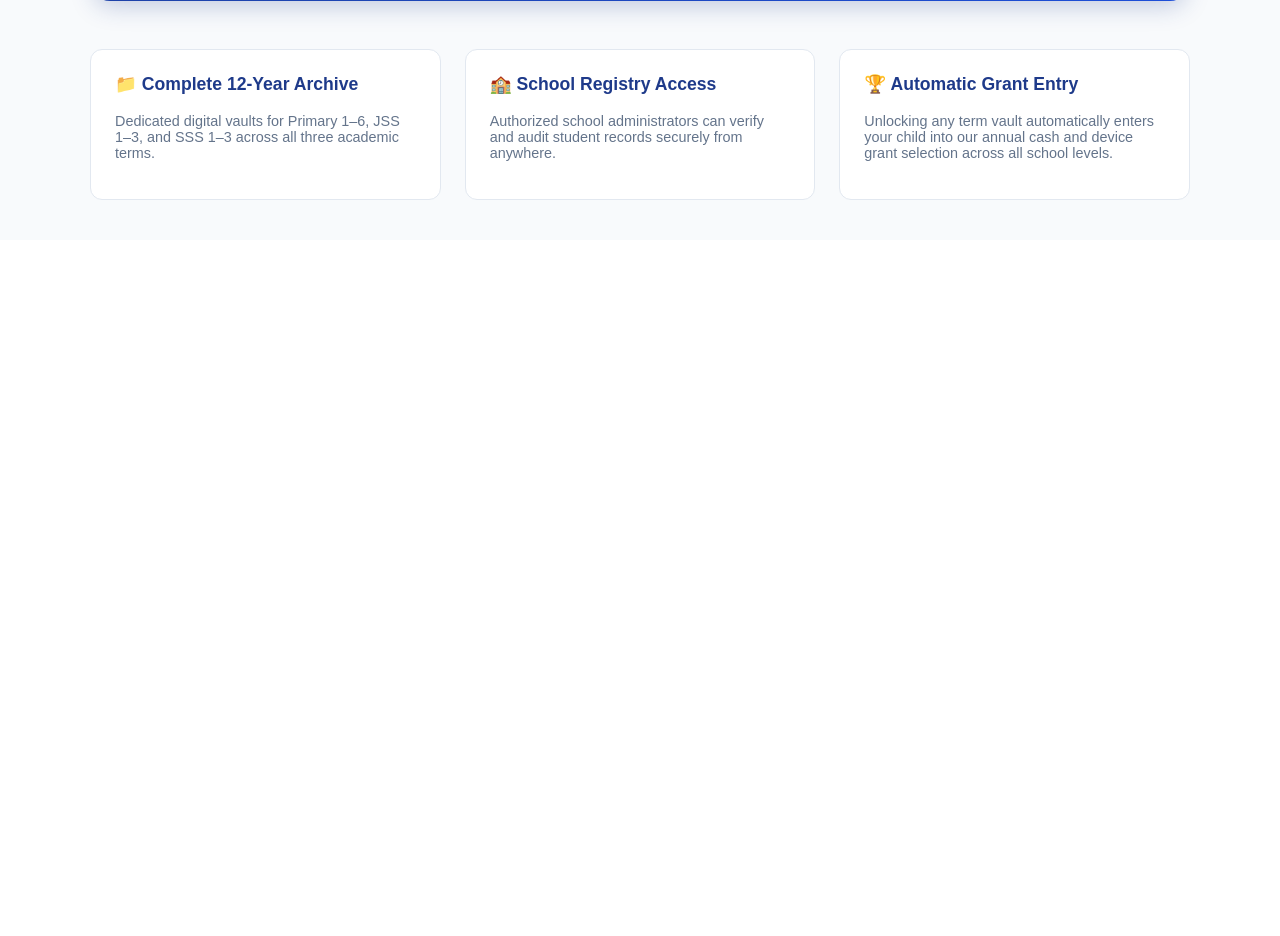
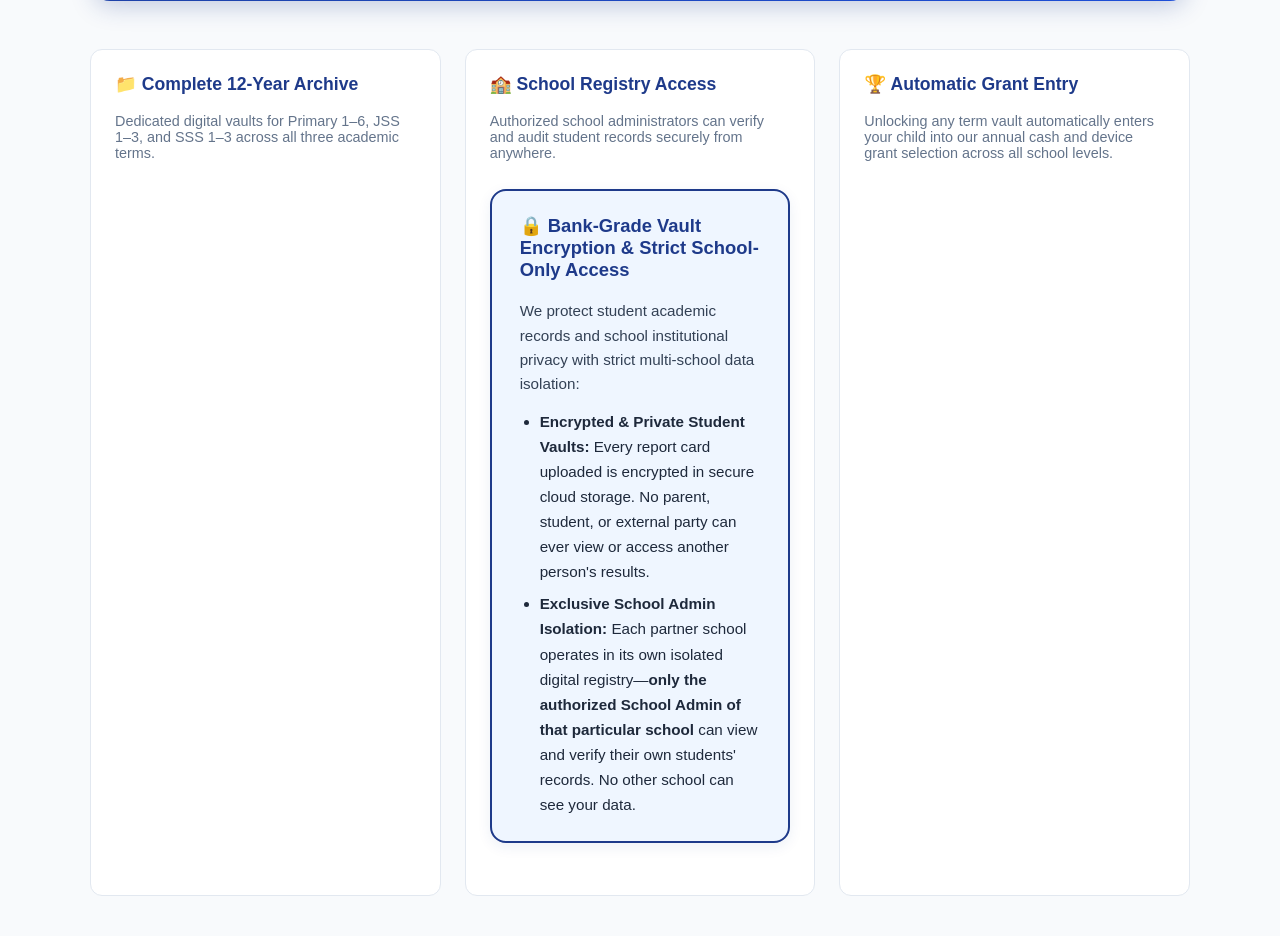
Before and after one commit to ogodoafure-ux/eduvault, a Node server app: page / in a window 1280 px wide. Shown: the part 1113-2049 px from the top of the page. Before the commit the page ends 1313 px from the top, so only its background shows below. Run offline with Node 20, Linux system fonts and the light colour scheme; data that the repository does not hold is empty.

Commit message:
Highlight vault encryption and strict single-school admin isolation on homepage

```diff
--- a/views/index.ejs
+++ b/views/index.ejs
@@ -129,6 +129,16 @@
             <div class="feature-card">
                 <h3>🏫 School Registry Access</h3>
                 <p style="color: #64748b; font-size: 0.9rem;">Authorized school administrators can verify and audit student records securely from anywhere.</p>
+<div style="max-width:860px;margin:1.75rem auto;background:#eff6ff;border:2px solid #1e3a8a;border-radius:1rem;padding:1.5rem 1.75rem;text-align:left;box-shadow:0 4px 14px rgba(30,58,138,0.08);">
+    <h3 style="margin-top:0;color:#1e3a8a;font-size:1.15rem;">🔒 Bank-Grade Vault Encryption &amp; Strict School-Only Access</h3>
+    <p style="margin:0.35rem 0 0.75rem 0;color:#334155;font-size:0.95rem;line-height:1.6;">
+        We protect student academic records and school institutional privacy with strict multi-school data isolation:
+    </p>
+    <ul style="margin:0;padding-left:1.25rem;color:#1e293b;line-height:1.65;font-size:0.95rem;">
+        <li style="margin-bottom:0.45rem;"><strong>Encrypted &amp; Private Student Vaults:</strong> Every report card uploaded is encrypted in secure cloud storage. No parent, student, or external party can ever view or access another person's results.</li>
+        <li><strong>Exclusive School Admin Isolation:</strong> Each partner school operates in its own isolated digital registry—<strong>only the authorized School Admin of that particular school</strong> can view and verify their own students' records. No other school can see your data.</li>
+    </ul>
+</div>
             </div>
             <div class="feature-card">
                 <h3>🏆 Automatic Grant Entry</h3>
```
